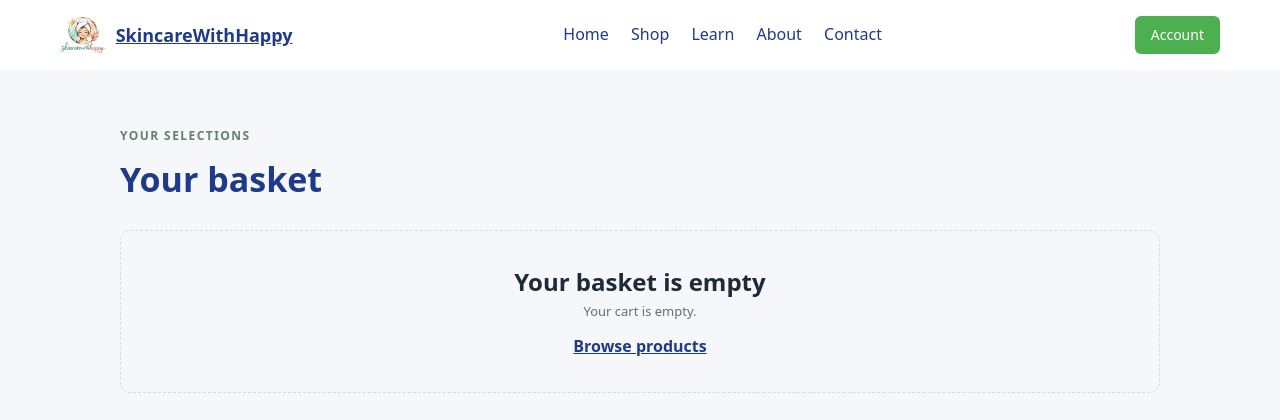
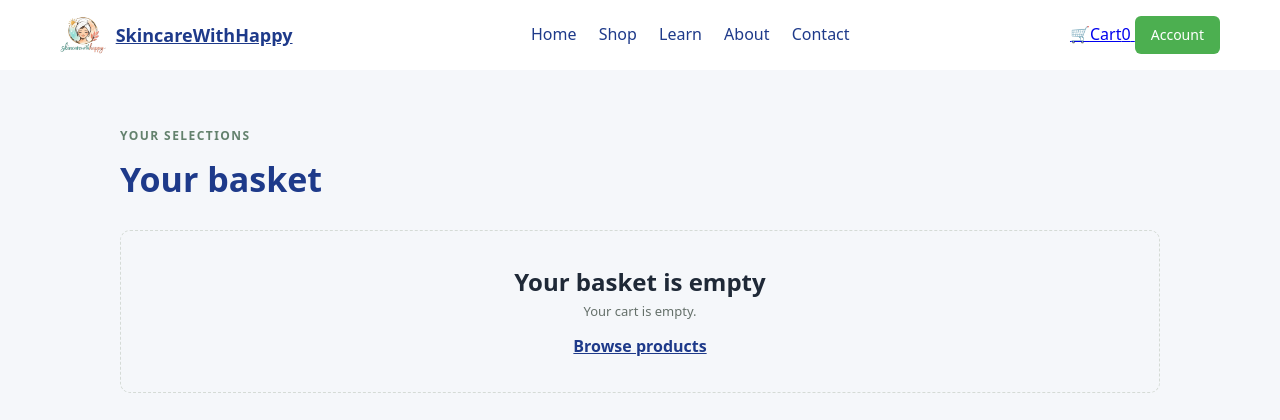
Before and after one commit to JamesHD001/Skincare_With_Happy, a Flask app: page /cart in a window 1280 px wide. Shown: the top 420 px of the page. Run offline with Flask 3, Linux system fonts and the light colour scheme; some libraries are stand-ins or nearby versions.

Commit message:
Add live cart count to shared navigation

```diff
--- a/templates/layout.html
+++ b/templates/layout.html
@@ -32,7 +32,12 @@
         <a href="{{ url_for('contact') }}" {% if request.endpoint == 'contact' %}aria-current="page"{% endif %}>Contact</a>
     </nav>
 
-    <a href="{{ url_for('account') }}" class="nav-btn">Account</a>
+    <div class="header-actions">
+        <a href="{{ url_for('cart') }}" class="cart-nav" aria-label="Open cart, {{ cart_count }} items">
+            <span aria-hidden="true">🛒</span><span>Cart</span><span class="cart-nav__count" data-cart-count>{{ cart_count }}</span>
+        </a>
+        <a href="{{ url_for('account') }}" class="nav-btn">Account</a>
+    </div>
 </header>
 
 <main>
@@ -49,6 +54,6 @@
 </main>
 
 {% include "partials/footer.html" %}
-<script src="{{ url_for('static', filename='js/main.js') }}"></script>
+<script src="{{ url_for('static', filename='js/main.js') }}" defer></script>
 </body>
 </html>
```
